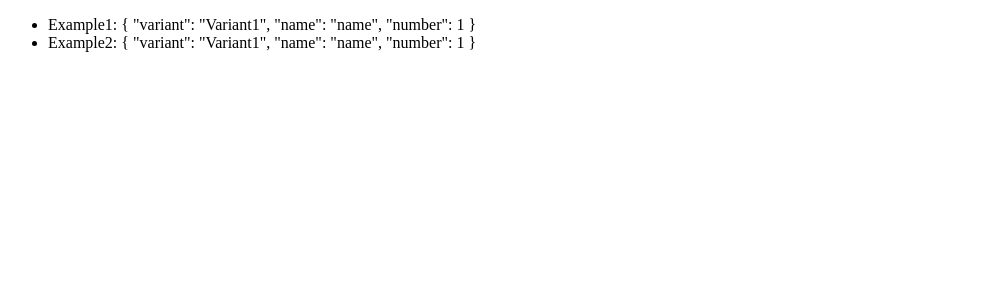
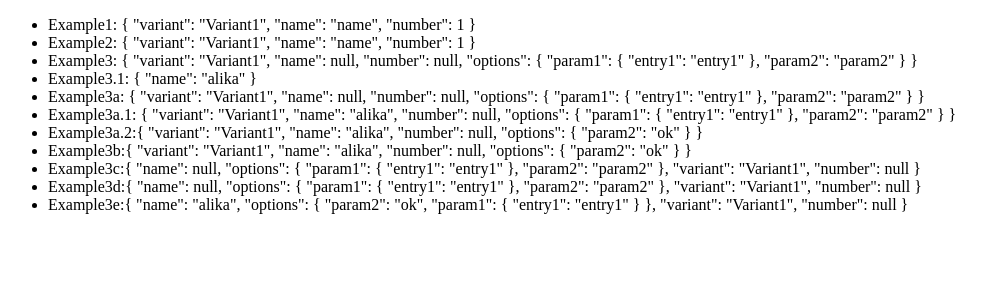
Before and after one commit to osequi/test-tsx-dx-2, a Next.js app: page / in a window 1280 px wide. Shown: the top 300 px of the page, without its empty margins (0-986 px from the left). Built offline with nearby package versions, Linux system fonts and the light colour scheme.

Commit message:
Working on default props'

```diff
--- a/package.json
+++ b/package.json
@@ -8,6 +8,9 @@
     "start": "next start"
   },
   "dependencies": {
+    "@react-aria/utils": "^3.6.0",
+    "@types/lodash": "^4.14.168",
+    "lodash": "^4.17.21",
     "next": "^10.0.0",
     "react": "17.0.1",
     "react-dom": "17.0.1"
--- a/src/examples/example.ts
+++ b/src/examples/example.ts
@@ -0,0 +1,25 @@
+export type TVariants = "Variant1" | "Variant2";
+
+export interface TExample {
+  variant: TVariants;
+  name: string | string[];
+  number: number | number[];
+  options?: {
+    param1: {
+      entry1: string;
+    };
+    param2: string;
+  };
+}
+
+export const defaultProps: TExample = {
+  variant: "Variant1",
+  name: null,
+  number: null,
+  options: {
+    param1: {
+      entry1: "entry1",
+    },
+    param2: "param2",
+  },
+};
--- /dev/null
+++ b/src/examples/example3.ts
@@ -0,0 +1,54 @@
+import { TExample, defaultProps } from "./example";
+import { mergeProps } from "@react-aria/utils";
+import { defaultsDeep } from "lodash";
+
+/**
+ * Task: display props with default props
+ */
+
+/**
+ * This doesn't work
+ */
+export function useExample3(props: TExample = defaultProps) {
+  return props;
+}
+
+/**
+ * This doesn't work with nested objects
+ */
+export function useExample3a(props: TExample) {
+  const props2 = { ...defaultProps, ...props };
+  return props2;
+}
+
+/**
+ * This doesn't work with nested objects
+ */
+export function useExample3b(props: TExample) {
+  const props2 = mergeProps(defaultProps, props);
+  return props2;
+}
+
+/**
+ * This doesn't work. The last prop object overrides all previous ones.
+ */
+export function useExample3c(props: TExample) {
+  const props2 = { ...props, ...defaultProps };
+  return props2;
+}
+
+/**
+ * This doesn't work. The last prop object overrides all previous ones.
+ */
+export function useExample3d(props: TExample) {
+  const props2 = mergeProps(props, defaultProps);
+  return props2;
+}
+
+/**
+ * This works.
+ */
+export function useExample3e(props: TExample) {
+  const props2 = defaultsDeep(props, defaultProps);
+  return props2;
+}
--- a/src/examples/index.ts
+++ b/src/examples/index.ts
@@ -1,2 +1,4 @@
 export * from "./example";
 export * from "./example1";
+export * from "./example2";
+export * from "./example3";
--- a/src/pages/index.js
+++ b/src/pages/index.js
@@ -1,4 +1,13 @@
-import { useExample1, useExample1c } from "../examples";
+import {
+  useExample1,
+  useExample1c,
+  useExample3,
+  useExample3a,
+  useExample3b,
+  useExample3c,
+  useExample3d,
+  useExample3e,
+} from "../examples";
 
 export default function Home() {
   const example = {
@@ -11,6 +20,54 @@ export default function Home() {
     <ul>
       <li>Example1: {JSON.stringify(useExample1(example), null, 2)}</li>
       <li>Example2: {JSON.stringify(useExample1c(example), null, 2)}</li>
+      <li>Example3: {JSON.stringify(useExample3(), null, 2)}</li>
+      <li>
+        Example3.1: {JSON.stringify(useExample3({ name: "alika" }), null, 2)}
+      </li>
+      <li>Example3a: {JSON.stringify(useExample3a(), null, 2)}</li>
+      <li>
+        Example3a.1: {JSON.stringify(useExample3a({ name: "alika" }), null, 2)}
+      </li>
+      <li>
+        Example3a.2:
+        {JSON.stringify(
+          useExample3a({ name: "alika", options: { param2: "ok" } }),
+          null,
+          2
+        )}
+      </li>
+      <li>
+        Example3b:
+        {JSON.stringify(
+          useExample3b({ name: "alika", options: { param2: "ok" } }),
+          null,
+          2
+        )}
+      </li>
+      <li>
+        Example3c:
+        {JSON.stringify(
+          useExample3c({ name: "alika", options: { param2: "ok" } }),
+          null,
+          2
+        )}
+      </li>
+      <li>
+        Example3d:
+        {JSON.stringify(
+          useExample3d({ name: "alika", options: { param2: "ok" } }),
+          null,
+          2
+        )}
+      </li>
+      <li>
+        Example3e:
+        {JSON.stringify(
+          useExample3e({ name: "alika", options: { param2: "ok" } }),
+          null,
+          2
+        )}
+      </li>
     </ul>
   );
 }
```
Also changed, not shown: 2 other files (tests, documents, lock files or other folders).
